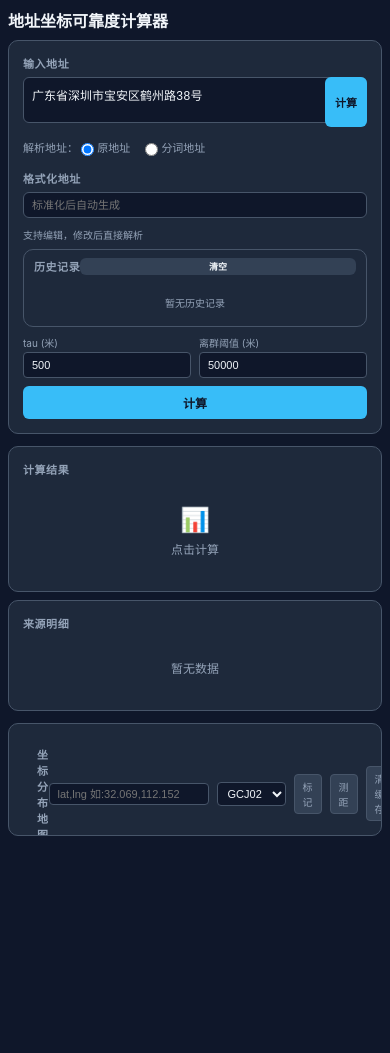
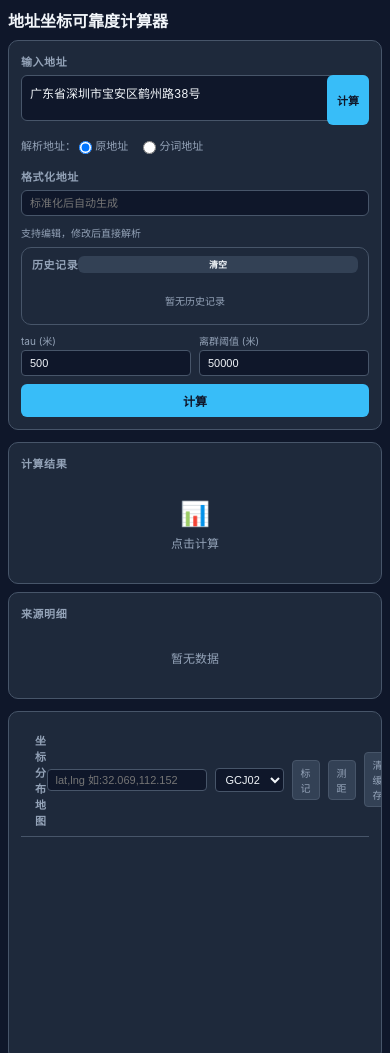
Before and after one commit to houpe/address-weight-calc, an Electron app: page index.html in a window 390 px wide. Shown: the top 1053 px of the page. Before the commit the page ends 844 px from the top, so only its background shows below. Drawn offline with Linux system fonts and the light colour scheme.

Commit message:
fix: improve mobile layout stacking and spacing

```diff
--- a/index.html
+++ b/index.html
@@ -196,21 +196,25 @@
 
     /* Mobile Responsive */
     @media (max-width: 768px) {
-      body { padding: 8px; }
-      .container { gap: 8px; }
+      body { padding: 8px; overflow: auto; }
+      html, body { height: auto; overflow: auto; }
+      .container { height: auto; gap: 8px; }
       .header h1 { font-size: 16px; }
       .header .sub { display: none; }
 
-      .main { flex-direction: column; height: auto; overflow-y: auto; }
-      .col-input, .col-result, .col-map { width: 100%; flex-shrink: 1; }
+      .main { flex-direction: column; height: auto; overflow: visible; }
+      .col-input, .col-result, .col-map { width: 100% !important; flex-shrink: 0; min-width: 0; }
       .col-input { min-height: auto; }
-      .col-result { max-height: 400px; }
-      .col-map { height: 400px; }
+      .col-result { max-height: none; overflow: visible; }
+      .col-map { height: 350px; min-height: 350px; }
 
       .method-selector { flex-wrap: wrap; }
       .method-btn { flex: 1 1 45%; margin-bottom: 4px; }
 
       .info-grid { grid-template-columns: 1fr; }
+
+      #input-address { min-height: 80px; max-height: 120px; }
+      .card { padding: 12px; }
     }
   </style>
 </head>
```
